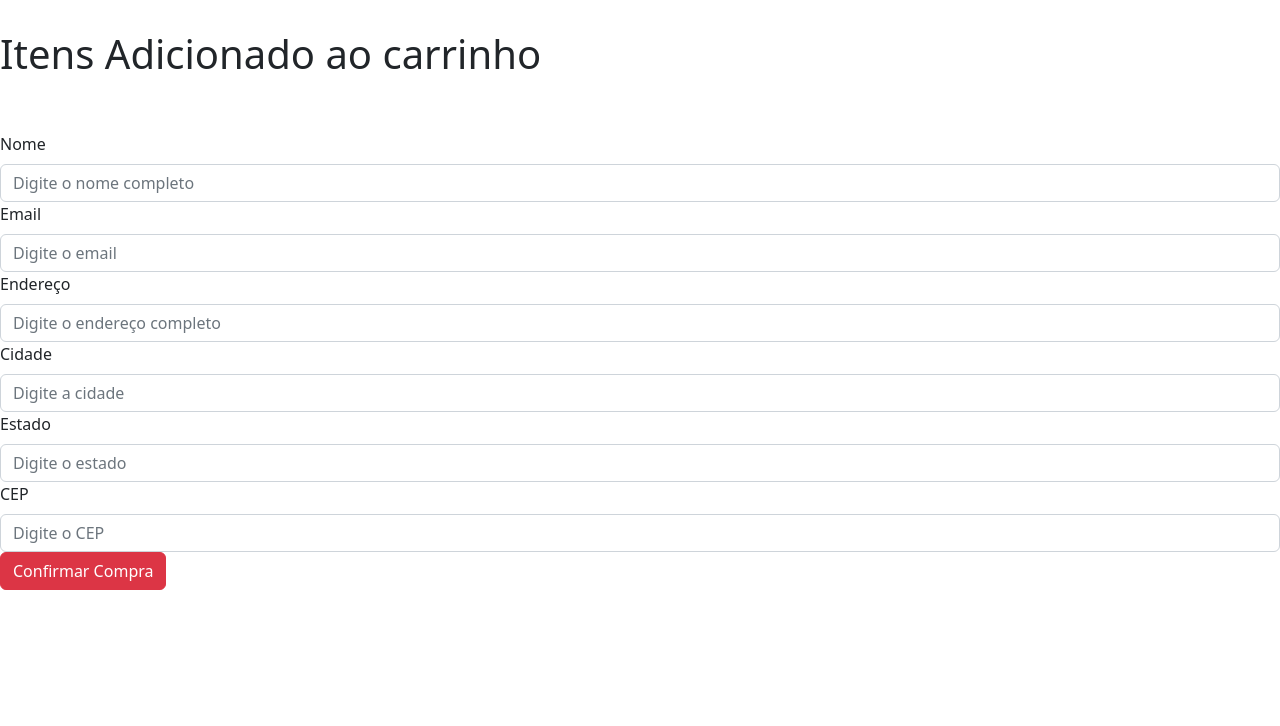
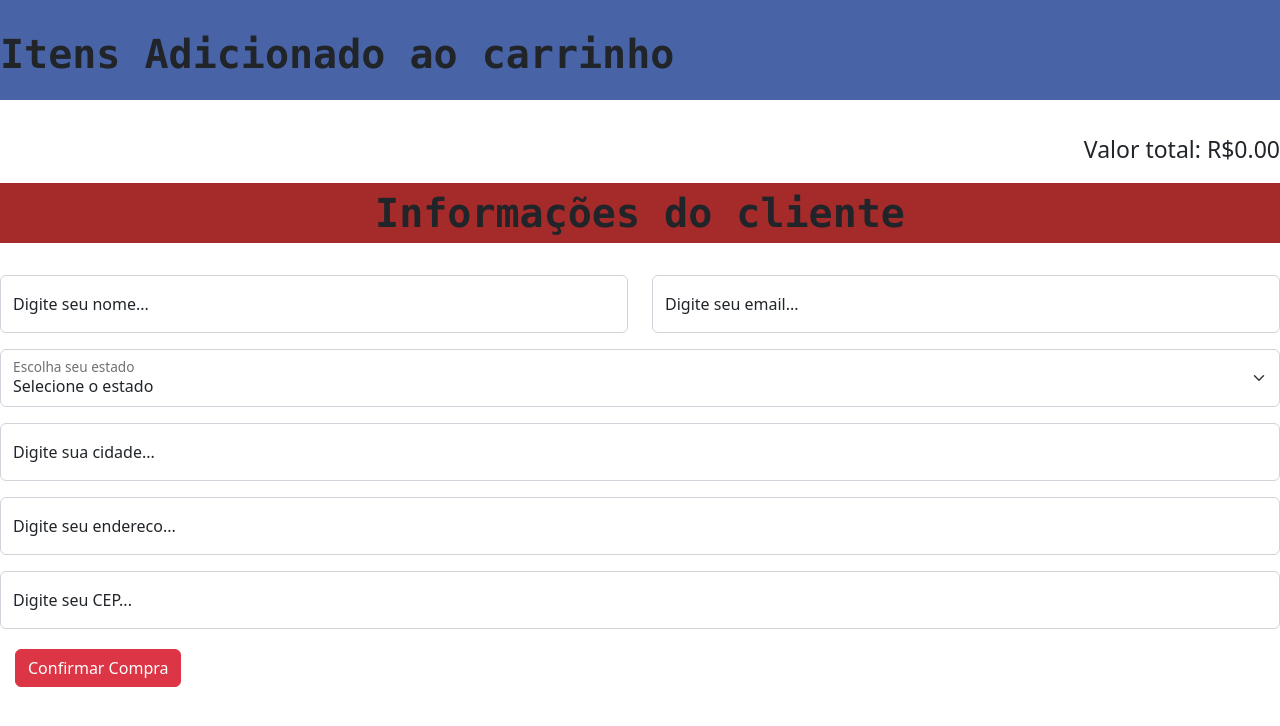
Before and after one commit to LeonardoMelloTrindade/Projeto-React, a React (Vite) app: page /carrinho in a window 1280 px wide. Shown: the top 726 px of the page. Built offline with nearby package versions, Linux system fonts and the light colour scheme.

Commit message:
personalizando

```diff
--- a/index.html
+++ b/index.html
@@ -2,9 +2,8 @@
 <html lang="en">
   <head>
     <meta charset="UTF-8" />
-    <link rel="icon" type="image/svg+xml" href="/vite.svg" />
     <meta name="viewport" content="width=device-width, initial-scale=1.0" />
-    <title>Vite + React</title>
+    <title>Leopple Inc.</title>
   </head>
   <body>
     <div id="root"></div>
--- a/package.json
+++ b/package.json
@@ -17,7 +17,8 @@
     "react-dom": "^18.2.0",
     "react-icons": "^4.8.0",
     "react-router": "^6.8.2",
-    "react-router-dom": "^6.8.2"
+    "react-router-dom": "^6.8.2",
+    "react-toastify": "^9.1.2"
   },
   "devDependencies": {
     "@types/react": "^18.0.27",
--- a/src/pages/carrinho.css
+++ b/src/pages/carrinho.css
@@ -1,15 +1,37 @@
+.headerItens {
+    background-color: rgb(72, 100, 167);
+}
+
+.header {
+    font-weight: bolder;
+    font-family: "Lucida Console", monospace;
+}
+
 .imagemCarrinho {
     height: 100px;
     width: 100px;
 }
 .botaoCarrinho {
     width: 25px;
+    margin: 0 5px;
     display: inline;
+    border-radius: 100%;
+    font-weight: bolder;
+}
+
+.btnConfirma {
+    margin-top: 20px;
+    margin-left: 15px;
+}
+
+.valorTotal {
+    font-size: 23px;
 }
 
 .quantidadeCarrinho {
     display: inline;
     width: 40px;
+    height: 32px;
 }
 
 .tamanhoTable {
@@ -24,6 +46,10 @@ td {
     width: 25%;
 }
 
+.bgCliente {
+    background-color: brown;
+}
+
 .botaoApagar {
     width: 5%;
 }
@@ -32,3 +58,11 @@ td {
     text-align: center;
     vertical-align: middle;
 }
+
+.colorPreco {
+    color: brown;
+}
+
+.tamamnhoTdImagem {
+    width: 50%;
+}
--- a/src/pages/carrinho.jsx
+++ b/src/pages/carrinho.jsx
@@ -1,28 +1,27 @@
 import React, { useState, useEffect } from 'react';
-import { Col, Row, Table, Form, Button } from 'react-bootstrap';
+import { Col, Row, Table, Form, Button, FloatingLabel } from 'react-bootstrap';
 import ProdutoService from "../services/produtos.service";
 import useCarrinhoContext from '../hook/useCarrinhoContext';
-import './carrinho.css'
+import './carrinho.css';
 
 export default function carrinho() {
-
-  const { formData, setFormData } = useCarrinhoContext()
-
+  let valorTotal = 0;
   const [quantidade, setQuantidade] = useState(1);
   const [quantidadeDisponivel, setQuantidadeDisponivel] = useState(999);
   const [itensCarrinho, setItensCarrinho] = useState([]);
+  const { formData, setFormData } = useCarrinhoContext();
   const produtoService = new ProdutoService();
 
   const decrementarQuantidade = () => {
     if (quantidade > 1) {
       setQuantidade(quantidade - 1);
-      setQuantidadeDisponivel(quantidadeDisponivel + 1)
+      setQuantidadeDisponivel(quantidadeDisponivel + 1);
     }
   };
 
   const incrementarQuantidade = () => {
     setQuantidade(quantidade + 1);
-    setQuantidadeDisponivel(quantidadeDisponivel - 1)
+    setQuantidadeDisponivel(quantidadeDisponivel - 1);
   };
 
   async function handleSubmit(event) {
@@ -46,38 +45,52 @@ export default function carrinho() {
     setItensCarrinho(itens);
   }, []);
 
+  useEffect(() => {
+
+  }, [itensCarrinho]);
+
   return (
     <>
 
-      <Row className='mb-3 pt-4'>
+      <Row className='mb-3 pt-4 headerItens'>
         <Col>
-          <p className="text-start fs-1">
+          <p className="text-start fs-1 header" >
             Itens Adicionado ao carrinho
           </p>
         </Col>
       </Row>
-      <Table striped size="sm" className='tamanhoTable' bordered hover>
+      <Table size="sm" className='tamanhoTable' bordered>
         <tbody>
           {itensCarrinho.map(item => {
+            valorTotal += parseFloat(item.preco);
+
             return (
               <tr key={item._id}>
                 <td className='botaoApagar centralizandoTds'>
-                  <button>X</button>
+                  <Button variant='danger' id={item._id} onClick>
+                    X
+                  </Button>
                 </td>
                 <td key={item.nome}>
+                  <Row>
+                    <Col className='tamamnhoTdImagem'>
                       <img className='imagemCarrinho' src={item.imagem} />
+                    </Col>
+                    <Col className='tamamnhoTdImagem'>
                       <p>{item.nome}</p>
+                    </Col>
+                  </Row>
                 </td>
-                <td key={item.preco} className='centralizandoTds'>
+                <td key={item.preco} className='centralizandoTds colorPreco'>
                   R${item.preco}
                 </td>
                 <td className='centralizandoTds'>
                   <Row className='m-2'>
                     Quantidade disponível: {quantidadeDisponivel}
                     <Col>
-                      <Button className="botaoCarrinho" onClick={decrementarQuantidade}>-</Button>
+                      <button className="botaoCarrinho" onClick={decrementarQuantidade}>-</button>
                       <input type="text" className="quantidadeCarrinho" value={quantidade} />
-                      <Button className="botaoCarrinho" onClick={incrementarQuantidade}>+</Button>
+                      <button className="botaoCarrinho" onClick={incrementarQuantidade}>+</button>
                     </Col>
 
                   </Row>
@@ -87,13 +100,23 @@ export default function carrinho() {
           })}
         </tbody>
       </Table>
+      <Row>
+        <p className='text-end valorTotal'>Valor total: R${valorTotal.toFixed(2)}</p>
+      </Row>
 
-        <Form onSubmit={handleSubmit}>
-          <Form.Group controlId="formBasicName">
-            <Form.Label>Nome</Form.Label>
+      <p className='text-center fs-1 bgCliente header'>Informações do cliente</p>
+
+      <Form onSubmit={handleSubmit} className="mt-3">
+        <Row>
+          <Col>
+            <FloatingLabel
+              className="mt-3"
+              controlId="floatingName"
+              label="Digite seu nome...">
+
               <Form.Control
                 type="text"
-              placeholder="Digite o nome completo"
+                placeholder="Nome"
                 value={formData.nome}
                 onChange={(event) =>
                   setFormData({
@@ -103,12 +126,18 @@ export default function carrinho() {
                 }
                 required
               />
-          </Form.Group>
-          <Form.Group controlId="formBasicEmail">
-            <Form.Label>Email</Form.Label>
+
+            </FloatingLabel>
+          </Col>
+          <Col>
+            <FloatingLabel
+              className="mt-3"
+              controlId="floatingEmail"
+              label="Digite seu email...">
+
               <Form.Control
                 type="text"
-              placeholder="Digite o email"
+                placeholder="Email"
                 value={formData.email}
                 onChange={(event) =>
                   setFormData({
@@ -118,12 +147,84 @@ export default function carrinho() {
                 }
                 required
               />
-          </Form.Group>
-          <Form.Group controlId="formBasicAddress">
-            <Form.Label>Endereço</Form.Label>
+
+            </FloatingLabel>
+
+          </Col>
+        </Row>
+        <FloatingLabel
+          className="mt-3"
+          controlId="floatingSelect"
+          label="Escolha seu estado">
+          <Form.Select
+            aria-label="Floating label select example"
+            required
+            value={formData.estado}
+            onChange={(event) =>
+              setFormData({
+                ...formData,
+                estado: event.target.value
+              })
+            }
+          >
+            <option value="">Selecione o estado</option>
+            <option value="Acre">Acre</option>
+            <option value="Alagoas">Alagoas</option>
+            <option value="Amapá">Amapá</option>
+            <option value="Amazonas">Amazonas</option>
+            <option value="Bahia">Bahia</option>
+            <option value="Ceará">Ceará</option>
+            <option value="Distrito Federal">Distrito Federal</option>
+            <option value="Espírito Santo">Espírito Santo</option>
+            <option value="Goiás">Goiás</option>
+            <option value="Maranhão">Maranhão</option>
+            <option value="Mato Grosso">Mato Grosso</option>
+            <option value="Mato Grosso do Sul">Mato Grosso do Sul</option>
+            <option value="Minas Gerais">Minas Gerais</option>
+            <option value="Pará">Pará</option>
+            <option value="Paraíba">Paraíba</option>
+            <option value="Paraná">Paraná</option>
+            <option value="Pernambuco">Pernambuco</option>
+            <option value="Piauí">Piauí</option>
+            <option value="Rio de Janeiro">Rio de Janeiro</option>
+            <option value="Rio Grande do Norte">Rio Grande do Norte</option>
+            <option value="Rio Grande do Sul">Rio Grande do Sul</option>
+            <option value="Rondônia">Rondônia</option>
+            <option value="Roraima">Roraima</option>
+            <option value="Santa Catarina">Santa Catarina</option>
+            <option value="São Paulo">São Paulo</option>
+            <option value="Sergipe">Sergipe</option>
+            <option value="Tocantins">Tocantins</option>
+          </Form.Select>
+        </FloatingLabel>
+
+        <FloatingLabel
+          className="mt-3"
+          controlId="floatingsCity"
+          label="Digite sua cidade...">
+
           <Form.Control
             type="text"
-              placeholder="Digite o endereço completo"
+            placeholder="Cidade"
+            value={formData.cidade}
+            onChange={(event) =>
+              setFormData({
+                ...formData,
+                cidade: event.target.value
+              })
+            }
+            required
+          />
+        </FloatingLabel>
+
+        <FloatingLabel
+          className="mt-3"
+          controlId="floatingAddress"
+          label="Digite seu endereco...">
+
+          <Form.Control
+            type="text"
+            placeholder="Endereco"
             value={formData.endereco}
             onChange={(event) =>
               setFormData({
@@ -133,42 +234,18 @@ export default function carrinho() {
             }
             required
           />
-          </Form.Group>
-          <Form.Group controlId="formBasicCity">
-            <Form.Label>Cidade</Form.Label>
+
+        </FloatingLabel>
+
+
+        <FloatingLabel
+          className="mt-3"
+          controlId="floatingsCep"
+          label="Digite seu CEP...">
+
           <Form.Control
             type="text"
-              placeholder="Digite a cidade"
-              value={formData.cidade}
-              onChange={(event) =>
-                setFormData({
-                  ...formData,
-                  cidade: event.target.value
-                })
-              }
-              required
-            />
-          </Form.Group>
-          <Form.Group controlId="formBasicState">
-            <Form.Label>Estado</Form.Label>
-            <Form.Control
-              type="text"
-              placeholder="Digite o estado"
-              value={formData.estado}
-              onChange={(event) =>
-                setFormData({
-                  ...formData,
-                  estado: event.target.value
-                })
-              }
-              required
-            />
-          </Form.Group>
-          <Form.Group controlId="formBasicZip">
-            <Form.Label>CEP</Form.Label>
-            <Form.Control
-              type="number"
-              placeholder="Digite o CEP"
+            placeholder="Cep"
             value={formData.cep}
             onChange={(event) =>
               setFormData({
@@ -178,8 +255,13 @@ export default function carrinho() {
             }
             required
           />
-          </Form.Group>
-          <Button type="submit" variant="danger">
+        </FloatingLabel>
+
+
+        <Button
+          className='btnConfirma'
+          type="submit"
+          variant="danger">
           Confirmar Compra
         </Button>
       </Form>
--- /dev/null
+++ b/src/pages/telaConfirmacao.css
@@ -0,0 +1,8 @@
+.colorPreco {
+    color: brown;
+}
+
+.header {
+
+    font-family: "Lucida Console", monospace;
+}
--- a/src/pages/telaConfirmacao.jsx
+++ b/src/pages/telaConfirmacao.jsx
@@ -1,12 +1,14 @@
 import React, { useState, useEffect } from 'react'
-import { Alert, Col, Row, Button, Container, ListGroup } from 'react-bootstrap';
+import { Alert, Col, Row, Button, Container } from 'react-bootstrap';
 import useCarrinhoContext from '../hook/useCarrinhoContext';
+import './telaConfirmacao.css'
 
 export default function telaConfirmacao() {
 
     const { formData, setFormData } = useCarrinhoContext()
 
     const [itensPedido, setItensPedido] = useState([]);
+    let valorTotal = 0;
 
     useEffect(() => {
         const savedFormData = JSON.parse(localStorage.getItem('formData'));
@@ -28,7 +30,7 @@ export default function telaConfirmacao() {
     return (
         <>
             <Row>
-                <Alert key='success' variant='success' className='text-center'>
+                <Alert key='success' variant='success' className='text-center header'>
                     <h2>Compra realizada com sucesso.</h2>
                 </Alert>
             </Row>
@@ -40,7 +42,7 @@ export default function telaConfirmacao() {
 
             <Row className='d-flex justify-content-between'>
                 <Col>
-                    <h3>Endereço de entrega</h3>
+                    <h3>informações do cliente</h3>
                     <Alert variant='info' key='info'>
                         <h4>Nome: </h4>
                         <p>{formData.nome}</p>
@@ -64,18 +66,20 @@ export default function telaConfirmacao() {
                 <Col>
                     <h3>Produtos Comprados</h3>
                     <Alert variant='dark' key='dark'>
-                        <ListGroup>
+                        <ol type='I'>
                             {itensPedido.map(item => {
+                                valorTotal += parseFloat(item.preco);
                                 return (
-                                    <ListGroup.Item key={item._id} className='p-4'>{item.nome}: R${item.preco}</ListGroup.Item>
+                                    <li key={item._id} className='p-3'>{item.nome}: <span className='colorPreco'>R${item.preco}</span></li>
                                 )
 
                             })}
 
-                        </ListGroup>
+                        </ol>
+                        <hr/>
 
-                        <Row className='mt-5'>
-                            <h4 className='text-end'>Valor total da compra: R$645,43</h4>
+                        <Row className='mt-3'>
+                            <h4 className='text-end'>Valor total da compra: <span className='colorPreco'>R${valorTotal.toFixed(2)}</span></h4>
                         </Row>
                     </Alert>
 
```
Also changed, not shown: src/components/formEndereco.jsx (+73 -57 lines), src/pages/listaProdutos.css (+10 -3 lines), src/pages/listaProdutos.jsx (+26 -9 lines), 1 other file (tests, documents, lock files or other folders). Lines whose indentation alone changed are shown as unchanged.
